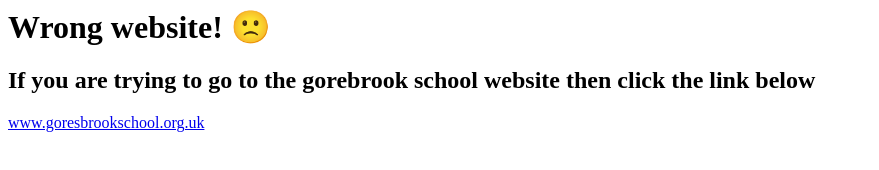
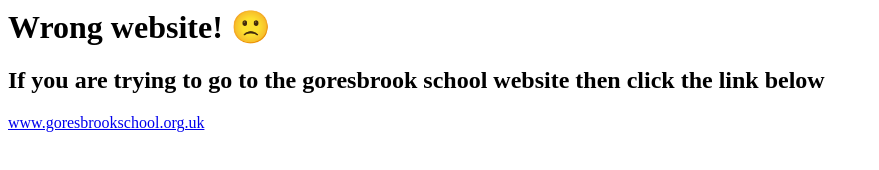
Before and after one commit to Maxim4401/goresbrook.org.uk, a plain HTML site: page index.html in a window 1280 px wide. Shown: the whole page, without its empty margins (0-879 px from the left). Drawn offline with Linux system fonts and the light colour scheme.

Commit message:
I fixed a misspelling

```diff
--- a/index.html
+++ b/index.html
@@ -2,7 +2,8 @@
     <title>Wrong website! 🙁</title>
     <body>
         <h1>Wrong website! 🙁</h1>
-        <h2>If you are trying to go to the gorebrook school website then click the link below</h2>
+        <h2>If you are trying to go to the goresbrook school website then click the link below</h2>
         <a href="https://www.goresbrookschool.org.uk">www.goresbrookschool.org.uk</a>
     </body>
+
 </htmL>
```
